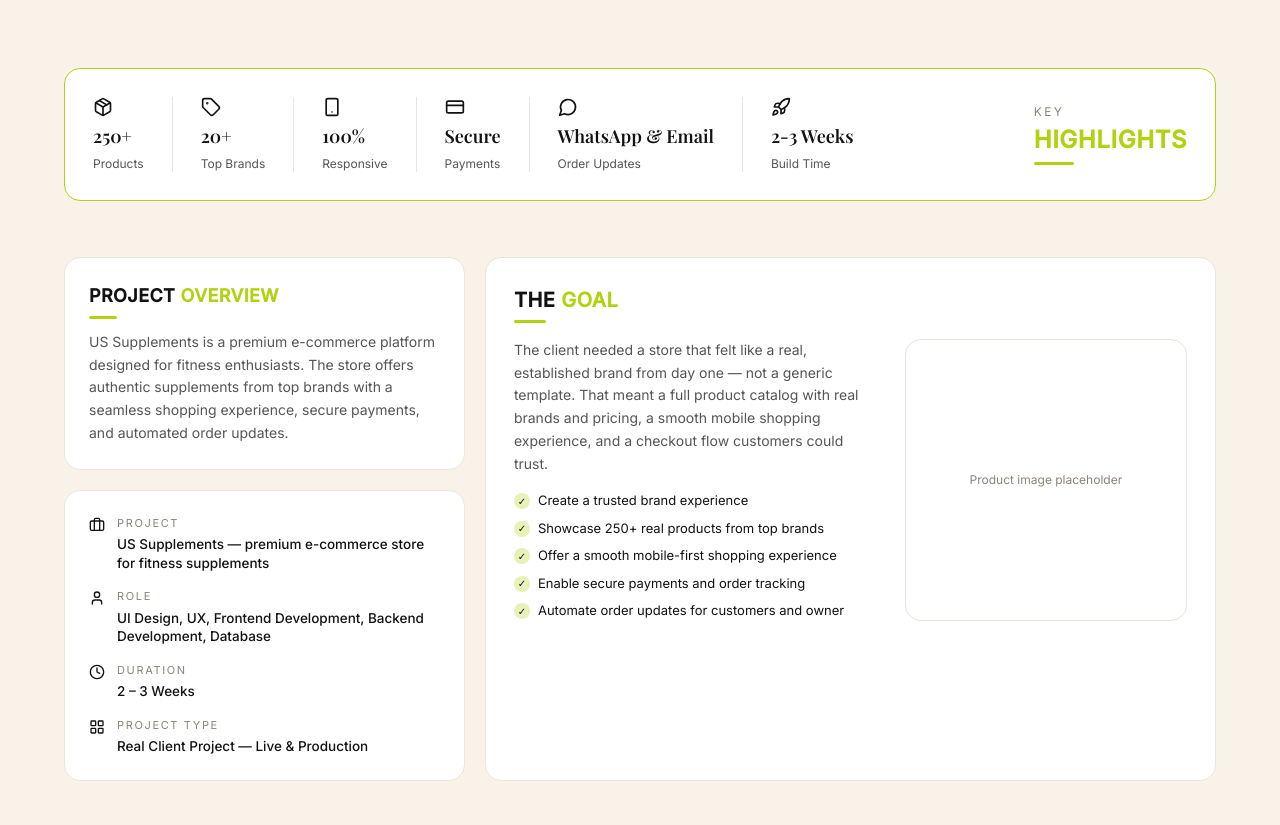
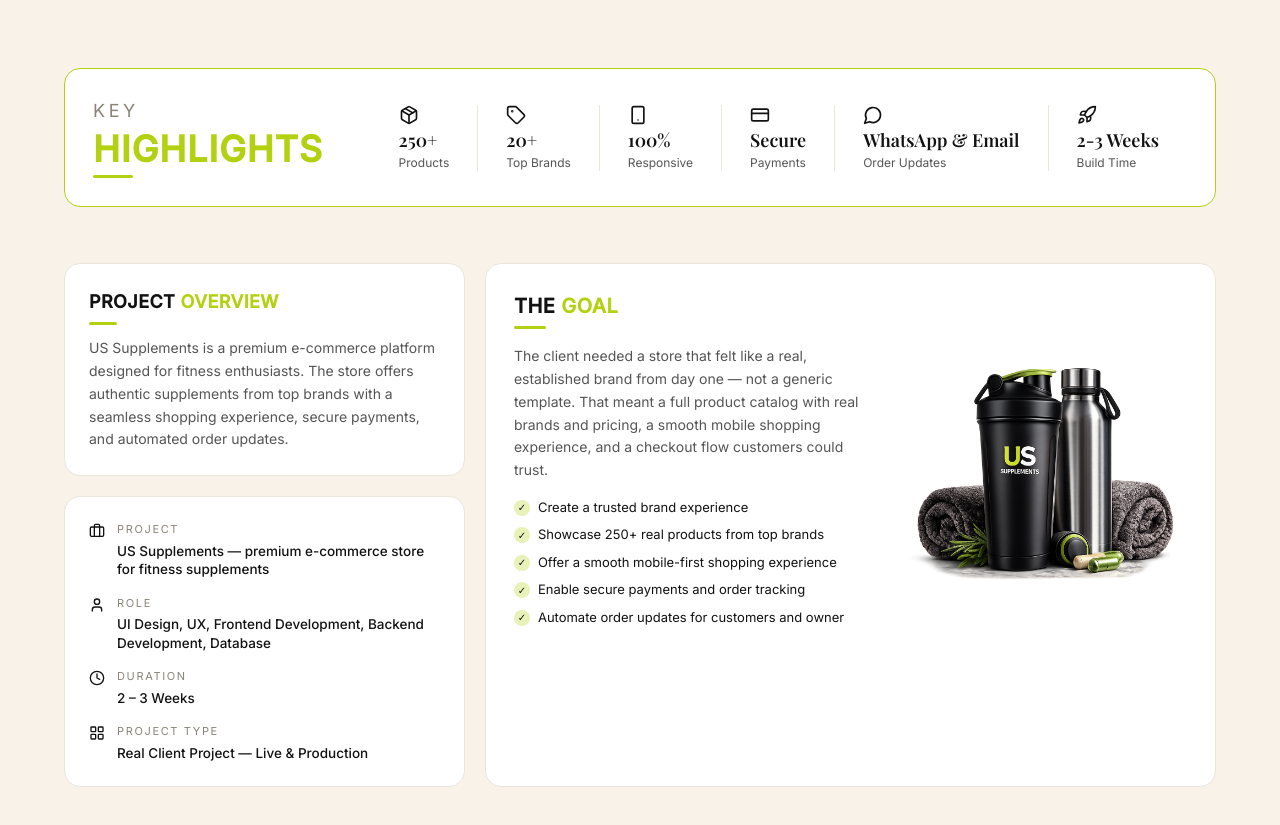
Before and after one commit to Shivam-hr/E-commerece-Protfolio, a Next.js app: page /work/us-supplements in a window 1280 px wide. Shown: the part 703-1528 px from the top of the page. Built offline with nearby package versions, Linux system fonts and the light colour scheme.

Commit message:
Add image in the goal section

```diff
--- a/app/work/us-supplements/page.tsx
+++ b/app/work/us-supplements/page.tsx
@@ -22,6 +22,7 @@
 } from "lucide-react";
 import Image from "next/image";
 import usSupplementsPreview from "@/Images/us-supplements-preview.png";
+import goalImage from "../../../Images/the-goal.jpeg";
 
 const highlights = [
   { icon: Package, value: "250+", label: "Products" },
@@ -134,16 +135,26 @@
       </section>
 
       {/* Key Highlights */}
-
     <section className="px-8 lg:px-16 pb-14">
       <div className="bg-card border border-accent rounded-card p-7">
         <div className="flex flex-wrap items-center justify-between gap-8">
-          {/* Stats — left side */}
-          <div className="flex flex-nowrap overflow-x-auto">
+          {/* Heading — left side */}
+          <div className="shrink-0">
+            <div className="font-heading text-lg tracking-[0.2em] text-mutedLight uppercase mb-1">
+              KEY
+            </div>
+            <h2 className="font-heading font-semibold text-4xl tracking-wide uppercase text-accent mb-1.5">
+              HIGHLIGHTS
+            </h2>
+            <div className="w-10 h-[3px] bg-accent rounded-full" />
+          </div>
+
+          {/* Stats — right side */}
+          <div className="flex flex-nowrap overflow-x-auto ml-0.5">
             {highlights.map(({ icon: Icon, value, label }, i) => (
               <div
                 key={label}
-                className={`flex flex-col items-start gap-2 px-7 shrink-0 first:pl-0 ${
+                className={`flex flex-col items-start gap-1 px-7 shrink-0 first:pl-0 ${
                   i !== highlights.length - 1 ? "border-r border-border" : ""
                 }`}
               >
@@ -154,17 +165,6 @@
                 <div className="text-xs text-muted whitespace-nowrap">{label}</div>
               </div>
             ))}
-          </div>
-
-          {/* Heading — right side, unchanged from what you have now */}
-          <div className="shrink-0">
-            <div className="font-heading text-xs tracking-[0.2em] text-mutedLight uppercase mb-1">
-              KEY
-            </div>
-            <h2 className="font-heading font-semibold text-2xl tracking-wide uppercase text-accent mb-1.5">
-              HIGHLIGHTS
-            </h2>
-            <div className="w-10 h-[3px] bg-accent rounded-full" />
           </div>
         </div>
       </div>
@@ -230,9 +230,15 @@
               </div>
 
               {/* Product image placeholder — swap for a real product/brand shot */}
-              <div className="relative w-full aspect-square rounded-2xl overflow-hidden bg-white/60 border border-border flex items-center justify-center text-xs text-mutedLight">
-                Product image placeholder
-              </div>
+        <div className="relative w-full aspect-square overflow-hidden">
+          <Image
+            src={goalImage}
+            alt="The Goal"
+            fill
+            className="object-cover"
+            priority
+          />
+         </div>
             </div>
           </div>
         </div>
```
Also changed, not shown: Images/the-goal.jpeg (added).
